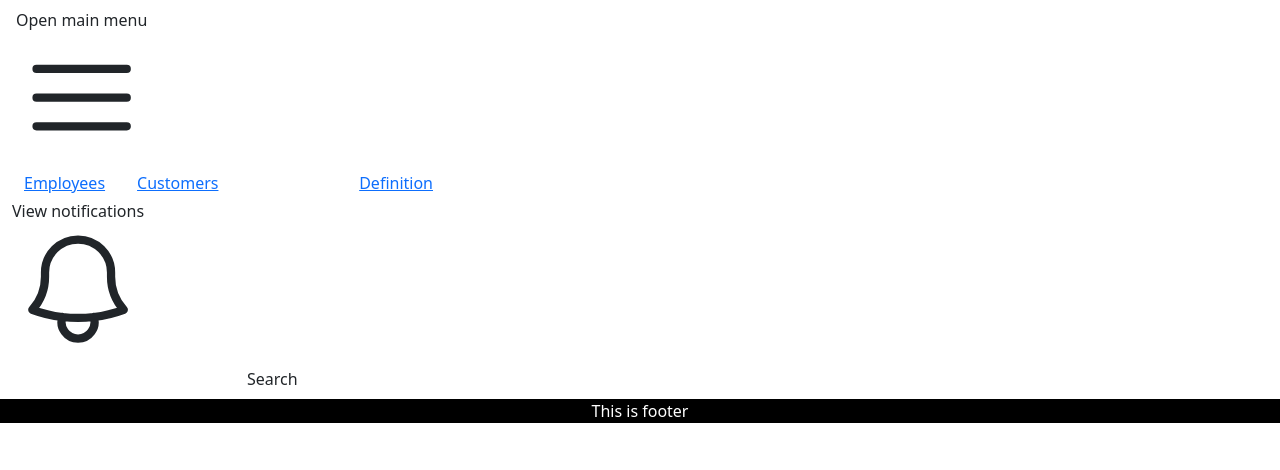
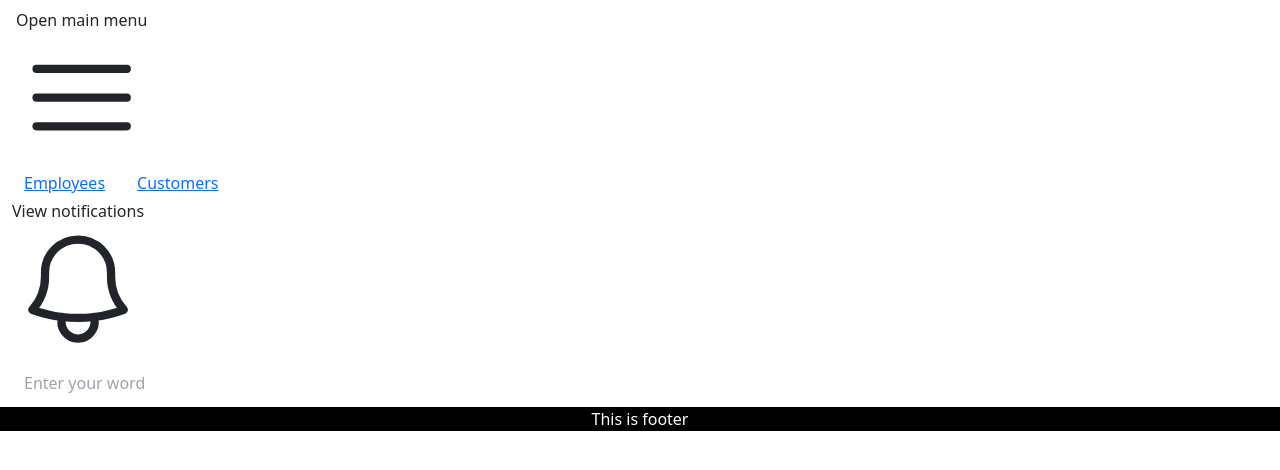
Before and after one commit to tuan782000/Training_React, a React (Vite) app: page /dictionary in a window 1280 px wide. Shown: the top 470 px of the page. Built offline with nearby package versions, Linux system fonts and the light colour scheme.

Commit message:
Refactor UI for dictionary

```diff
--- a/src/App.jsx
+++ b/src/App.jsx
@@ -19,7 +19,7 @@
           <Route path="/customers" element={<Customer />} />
           <Route path="/dictionary" element={<Dictionary />} />
           {/* <Route path="/definition" element={<Definition />} /> */}
-          <Route path="/definition/:search" element={<Definition />} />
+          <Route path="/dictionary/:search" element={<Definition />} />
           <Route path="/404" element={<NotFound />} />
           <Route path="*" element={<NotFound />} />
         </Routes>
--- /dev/null
+++ b/src/components/DefinitionSearch.jsx
@@ -0,0 +1,30 @@
+import { useState } from "react";
+import { useNavigate } from "react-router-dom";
+
+const DefinitionSearch = () => {
+
+    const [word, setWord] = useState('');
+    const navigate = useNavigate()
+
+
+    return (
+        <form
+            className="flex space-between space-x-2 max-w-[300px]"
+            onSubmit={() => {
+                navigate('/dictionary/' + word);
+            }}
+        >
+            <input
+                type="text"
+                className="shrink min-w-0 px-2 py-1 rounded"
+                placeholder="Enter your word"
+                onChange={(e) => {
+                    setWord(e.target.value);
+                }}
+            />
+            <button className="bg-purple-500 hover:bg-purple-600 text-white font-bold py-1 px-2 rounded">Search</button>
+        </form>
+    )
+}
+
+export default DefinitionSearch
--- a/src/components/Header.jsx
+++ b/src/components/Header.jsx
@@ -8,7 +8,7 @@
     { name: 'Employees', href: '/employess' },
     { name: 'Customers', href: '/customers' },
     { name: 'Dictionary', href: '/dictionary' },
-    { name: 'Definition', href: '/definition' },
+    // { name: 'Definition', href: '/definition' },
 ]
 
 // function classNames(...classes) {
--- a/src/pages/Definition.jsx
+++ b/src/pages/Definition.jsx
@@ -2,6 +2,7 @@
 import { useParams, Link, useNavigate } from 'react-router-dom';
 import { v4 as uuidv4 } from 'uuid';
 import NotFound from '../components/NotFound';
+import DefinitionSearch from '../components/DefinitionSearch';
 
 export default function Definition() {
     // Sử dụng cả 2 cách điều hướng lỗi
@@ -86,6 +87,8 @@
                             </p>
                         );
                     })}
+                    <p>Search again:</p>
+                    <DefinitionSearch />
                 </>)
                 : <p>loading...</p>}
         </>
--- a/src/pages/Dictionary.jsx
+++ b/src/pages/Dictionary.jsx
@@ -1,28 +1,16 @@
-import { useState } from "react"
-import { useNavigate } from "react-router-dom";
+// import { useState } from "react"
+
+import DefinitionSearch from "../components/DefinitionSearch"
+
+// import { useNavigate } from "react-router-dom";
+// Style lại trang Search
+
 const Dictionary = () => {
-
-  // Redirect with useNavigate Hook - làm tìm kiến nhấn enter điều hướng sang trang definition
-
-  // công cụ để triển khai word mà người dùng nhập
-  const [word, setWord] = useState('');
-  // công cụ để điều hướng
-  const navigate = useNavigate()
-
-
   return (
-    <div>
-      {/* khi người dùng nhập kích hoạt sự kiện và set lại word */}
-      <input type="text" onChange={(e) => {
-        setWord(e.target.value);
-      }} />
-      {/* sau đó nhấn vào button kích hoạt sự và điều hướng sang trang Definition và kèm theo word người dùng đã gõ ở ô input */}
-      <button onClick={() => {
-        navigate('/definition/' + word)
-      }}>Search</button>
-      {/* Nhiệm vụ tìm kiếm thông tin trang Definition đó sẽ đảm nhận */}
+    <div className="flex justify-center">
+      <DefinitionSearch />
     </div>
-  )
+  );
 }
 
 export default Dictionary
```
